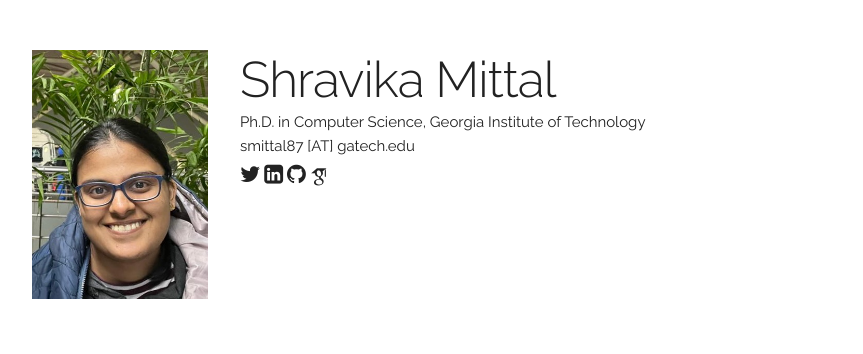
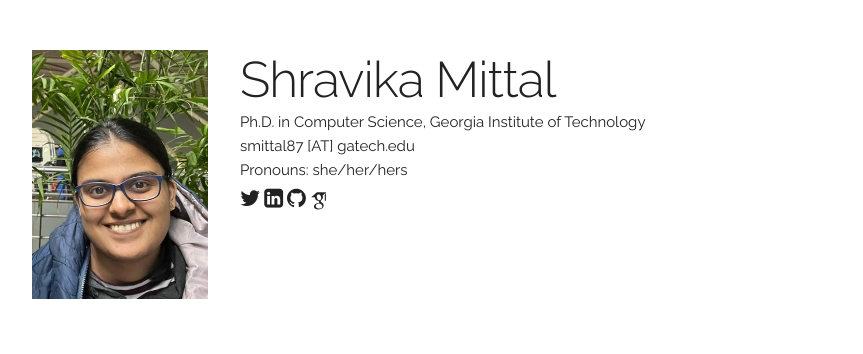
Before and after one commit to mittalshravika/mittalshravika.github.io, a Jekyll site: the page built from index.html, in a window 1280 px wide. Shown: the top 354 px of the page, without its empty margins (208-1071 px from the left). Built offline with Jekyll 4.4.1, drawn with Linux system fonts in a browser that asks for light colours; some web fonts are replaced.

Commit message:
Update default.html

```diff
--- a/_layouts/default.html
+++ b/_layouts/default.html
@@ -75,6 +75,7 @@
             <h1>{{ site.data.main_info.name }}</h1>
             <p>{{ site.data.main_info.title }}</p>
             <p>{{ site.data.main_info.email }}</p>
+            <p>Pronouns: she/her/hers</p>
             <p>
               <span onclick="window.open('{{ site.data.main_info.twitter }}')" style="cursor: pointer">
                 <i class="fa fa-twitter" aria-hidden="true"></i>
```
